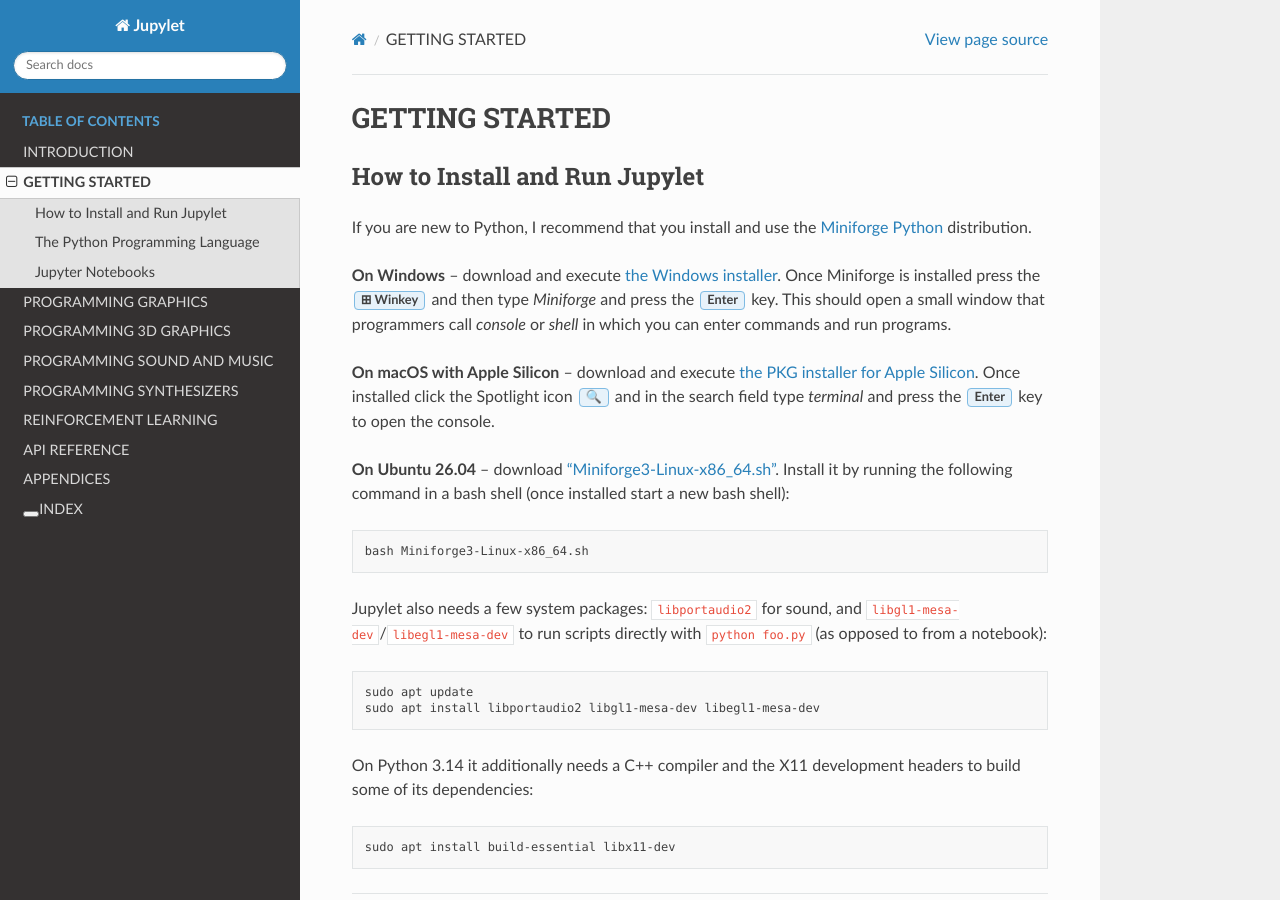
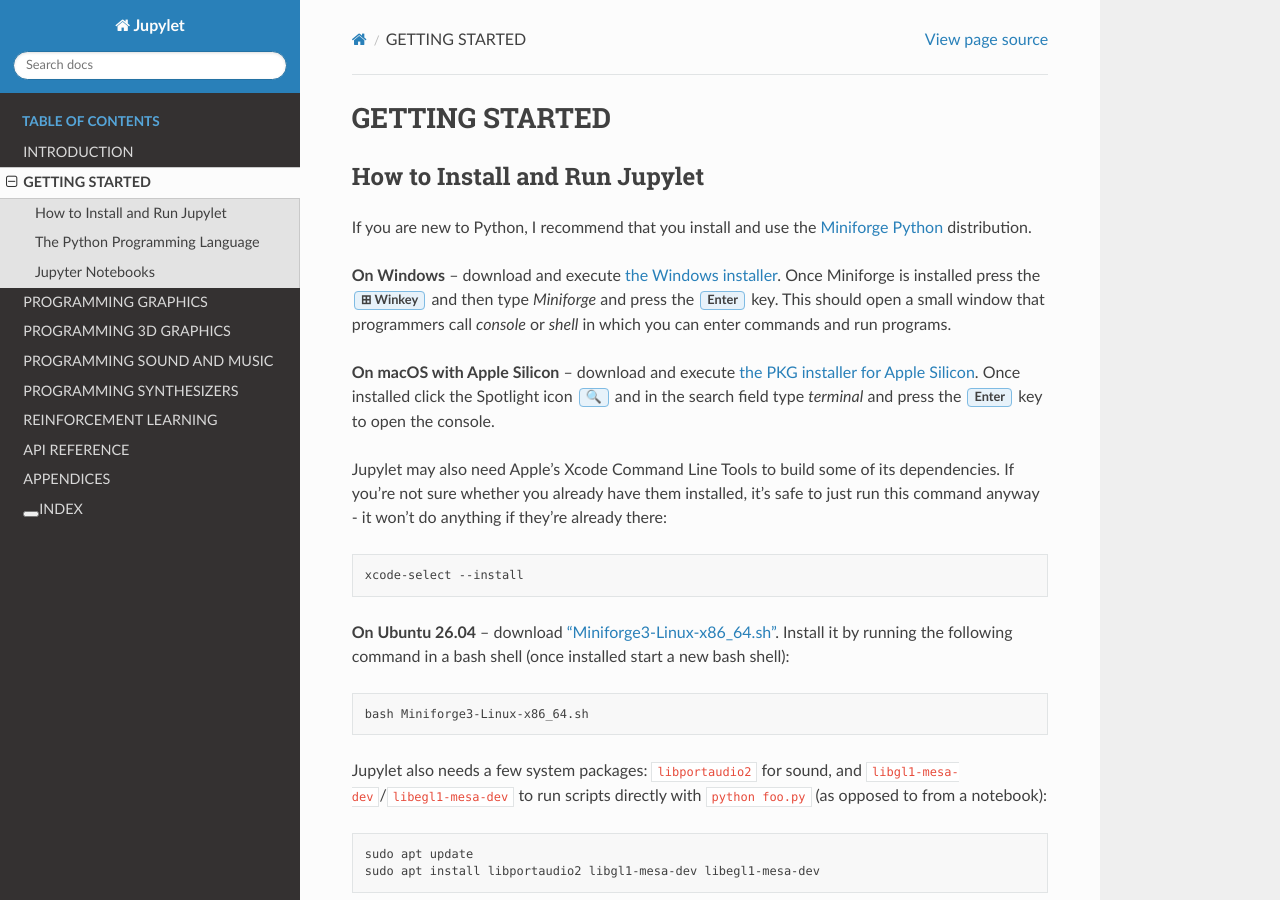
Before and after one commit to nir/jupylet, a Sphinx documentation site: the page built from docs/programmers_reference_guide/getting_started.rst, in a window 1280 px wide and 900 px high. Built offline with Sphinx 7.4.7 and the Read the Docs theme 3.1.0, drawn with Linux system fonts in a browser that asks for light colours.

Commit message:
instructions for mac install

```diff
--- a/docs/programmers_reference_guide/getting_started.rst
+++ b/docs/programmers_reference_guide/getting_started.rst
@@ -18,6 +18,15 @@
 <https://github.com/conda-forge/miniforge/releases/latest/download/Miniforge3-MacOSX-arm64.pkg>`_.
 Once installed click the Spotlight icon :guilabel:`🔍` and in the search field
 type *terminal* and press the :guilabel:`Enter` key to open the console.
+
+Jupylet may also need Apple's Xcode Command Line Tools to build some of its
+dependencies. If you're not sure whether you already have them installed,
+it's safe to just run this command anyway - it won't do anything if they're
+already there:
+
+.. code-block:: bash
+
+    xcode-select --install
 
 **On Ubuntu 26.04** -- download `"Miniforge3-Linux-x86_64.sh"
 <https://github.com/conda-forge/miniforge/releases/download/26.7.2-0/Miniforge3-Linux-x86_64.sh>`_.
```
Also changed, not shown: README.md (+7 -0 lines).
